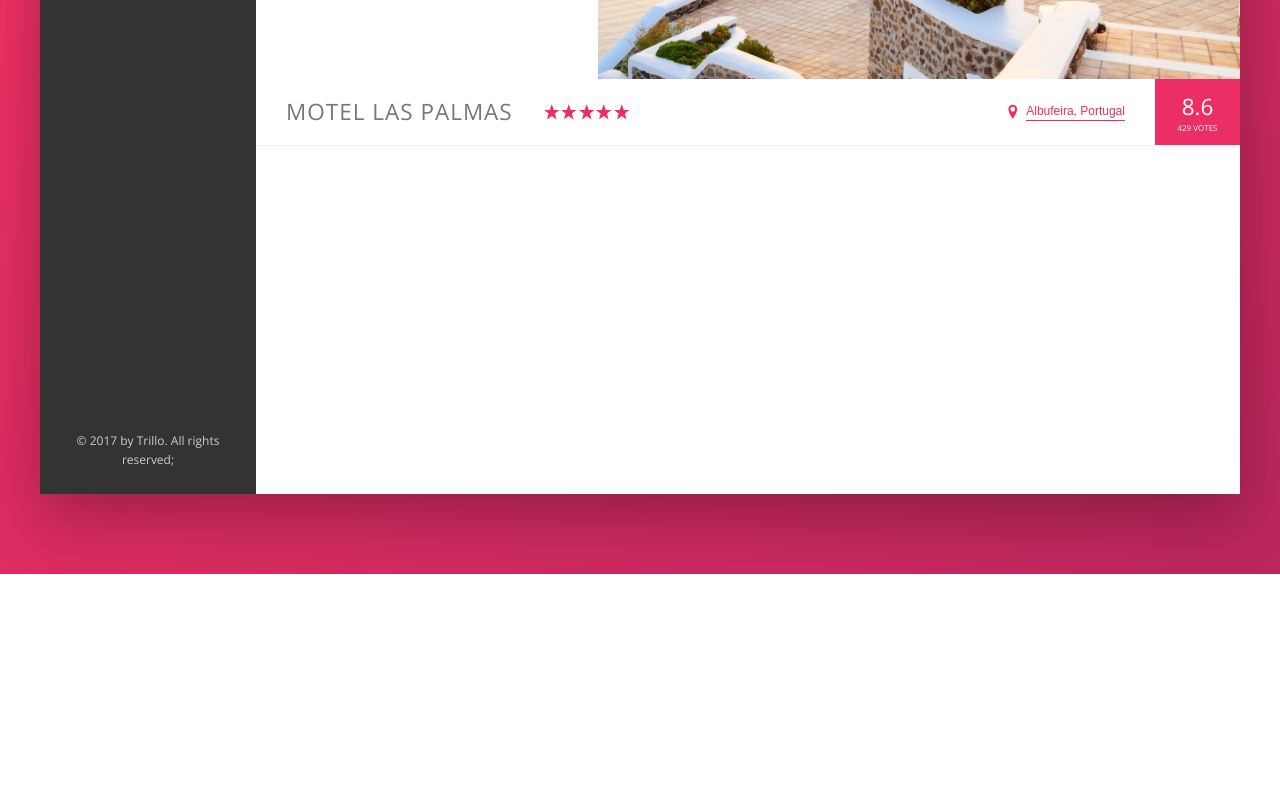
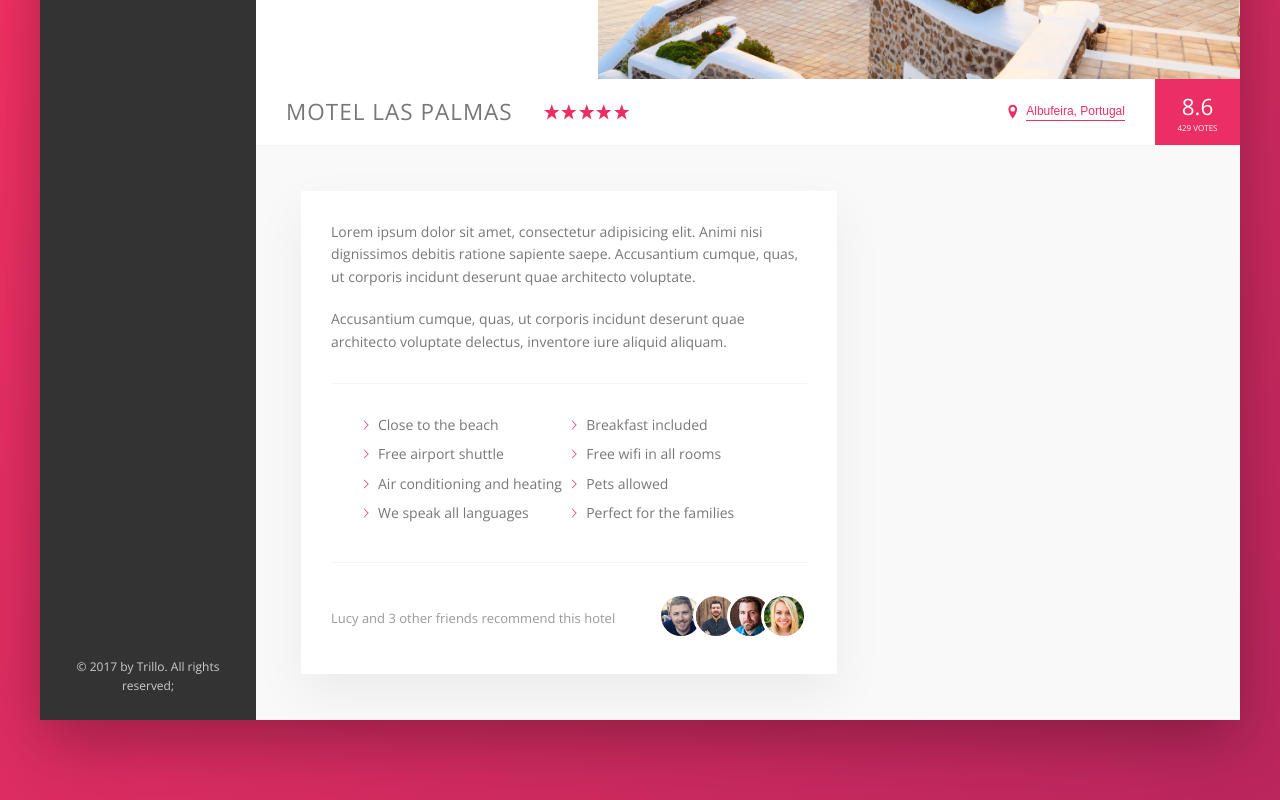
Before and after one commit to Andrew-Ekrame/Trillo-booking-app-project, a website: page index.html in a window 1280 px wide. Shown: the part 456-1256 px from the top of the page. Before the commit the page ends 1030 px from the top, so only its background shows below. Drawn offline with nearby package versions, Linux system fonts and the light colour scheme.

Commit message:
Finished Description section

```diff
--- a/index.html
+++ b/index.html
@@ -145,6 +145,58 @@
               <div class="overview__rating-count">429 votes</div>
             </div>
           </div>
+          <div class="detail">
+            <div class="description">
+              <p class="paragraph">
+                Lorem ipsum dolor sit amet, consectetur adipisicing elit. Animi
+                nisi dignissimos debitis ratione sapiente saepe. Accusantium
+                cumque, quas, ut corporis incidunt deserunt quae architecto
+                voluptate.
+              </p>
+              <p class="paragraph">
+                Accusantium cumque, quas, ut corporis incidunt deserunt quae
+                architecto voluptate delectus, inventore iure aliquid aliquam.
+              </p>
+              <ul class="list">
+                <li class="list__item">Close to the beach</li>
+                <li class="list__item">Breakfast included</li>
+                <li class="list__item">Free airport shuttle</li>
+                <li class="list__item">Free wifi in all rooms</li>
+                <li class="list__item">Air conditioning and heating</li>
+                <li class="list__item">Pets allowed</li>
+                <li class="list__item">We speak all languages</li>
+                <li class="list__item">Perfect for the families</li>
+              </ul>
+              <div class="recommend">
+                <p class="recommend__count">
+                  Lucy and 3 other friends recommend this hotel
+                </p>
+                <div class="recommend__friends">
+                  <img
+                    src="img/user-3.jpg"
+                    alt="Friend 1"
+                    class="recommend__photo"
+                  />
+                  <img
+                    src="img/user-4.jpg"
+                    alt="Friend 2"
+                    class="recommend__photo"
+                  />
+                  <img
+                    src="img/user-5.jpg"
+                    alt="Friend 3"
+                    class="recommend__photo"
+                  />
+                  <img
+                    src="img/user-6.jpg"
+                    alt="Friend 4"
+                    class="recommend__photo"
+                  />
+                </div>
+              </div>
+            </div>
+            <div class="user-reviews"></div>
+          </div>
         </main>
       </div>
     </div>
--- a/sass/_component.scss
+++ b/sass/_component.scss
@@ -250,3 +250,52 @@
     box-shadow: none;
   }
 }
+////////////////////
+/// paragraph
+.paragraph:not(:last-of-type) {
+  margin-bottom: 2rem;
+}
+////////////////////
+/// list
+.list {
+  list-style: none;
+  margin: 3rem 0;
+  padding: 3rem;
+  border-top: 1px solid var(--color-grey-light-2);
+  border-bottom: 1px solid var(--color-grey-light-2);
+  display: flex;
+  flex-wrap: wrap;
+  &__item {
+    flex: 0 0 50%;
+    margin-bottom: 0.7rem;
+    &::before {
+      content: "";
+      display: inline-block;
+      height: 1rem;
+      width: 1rem;
+      margin-right: 0.7rem;
+      background-color: var(--color-primary);
+      mask-image: url("../img/chevron-thin-right.svg");
+      mask-size: cover;
+    }
+  }
+}
+////////////////////
+/// recommend
+.recommend {
+  font-size: 1.3rem;
+  color: var(--color-grey-dark-3);
+  display: flex;
+  justify-content: space-between;
+  align-items: center;
+  &__photo {
+    height: 4rem;
+    width: 4rem;
+    border-radius: 50%;
+    border: 3px solid #fff;
+    box-sizing: content-box;
+    &:not(:last-child) {
+      margin-right: -1.5rem;
+    }
+  }
+}
--- a/sass/_layout.scss
+++ b/sass/_layout.scss
@@ -26,6 +26,22 @@
 }
 .hotel-view {
   background-color: #fff;
-  height: 80rem;
   flex: 1;
 }
+.detail {
+  display: flex;
+  gap: 4.5rem;
+  padding: 4.5rem;
+  background-color: var(--color-grey-light-1);
+  border-bottom: 1px solid var(--color-grey-light-2);
+}
+.description {
+  flex: 0 0 60%;
+  background-color: #fff;
+  box-shadow: 0 2rem 5rem rgba(0, 0, 0, 0.06);
+  padding: 3rem;
+  font-size: 1.4rem;
+}
+.user-reviews {
+  flex: 1;
+}
--- a/sass/main.scss
+++ b/sass/main.scss
@@ -1,4 +1,4 @@
 @use "base";
 @use "layout";
 @use "component";
-// v79
+// v81
```
Also changed, not shown: css/style.css, 1 other file.
